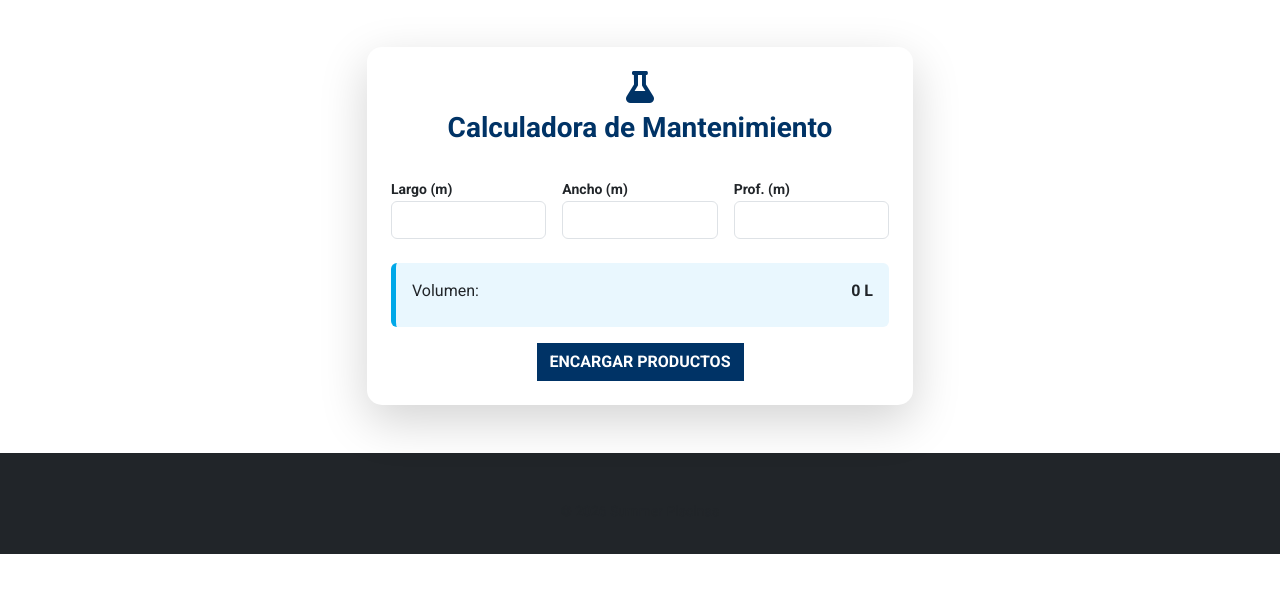
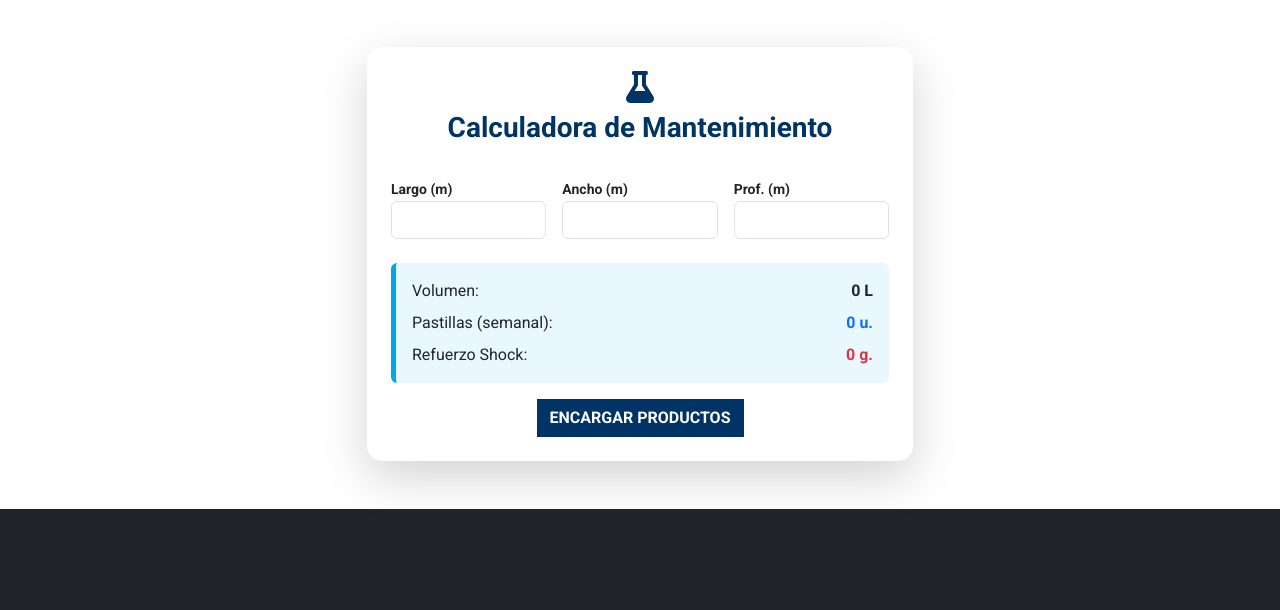
Before and after one commit to PuntoWebcm/SummerPiscinas2, a Django app: page / in a window 1280 px wide. Shown: the part 1584-2194 px from the top of the page. Before the commit the page ends 2138 px from the top, so only its background shows below. Run offline with Django 5.2, Linux system fonts and the light colour scheme; data comes from the database, SQL or seed files in the repository; parts of the project's set-up code (start-up, migrations or seed data) failed here and were passed over.

Commit message:
Arreglando cagada2

```diff
--- a/tienda/templates/tienda/index.html
+++ b/tienda/templates/tienda/index.html
@@ -305,6 +305,8 @@
                          </div>
                          <div class="res-box mt-4 p-3 rounded">
                              <div class="d-flex justify-content-between mb-2"><span>Volumen:</span><span class="fw-bold"><span id="litros">0</span> L</span></div>
+                             <div class="d-flex justify-content-between mb-2"><span>Pastillas (semanal):</span><span class="fw-bold text-primary"><span id="pastillas">0</span> u.</span></div>
+                             <div class="d-flex justify-content-between"><span>Refuerzo Shock:</span><span class="fw-bold text-danger"><span id="shock">0</span> g.</span></div>
                          </div>
                          <div class="text-center mt-3">
                              <a href="https://wa.me/543585615079" id="wacalc" target="_blank" class="btn btn-vulcano">ENCARGAR PRODUCTOS</a>
@@ -357,6 +359,14 @@
              if (largo && ancho && prof) {
                  let vol = Math.round(largo * ancho * prof * 1000);
                  document.getElementById('litros').innerText = vol.toLocaleString();
+
+                 // Cálculo de pastillas (1 cada 20.000 litros)
+                 let p = Math.ceil(vol / 20000);
+                 document.getElementById('pastillas').innerText = p;
+
+                 // Cálculo de Shock (100g cada 10.000 litros)
+                 let s = Math.round((vol / 10000) * 100);
+                 document.getElementById('shock').innerText = s;
              }
          }
      </script>
```
